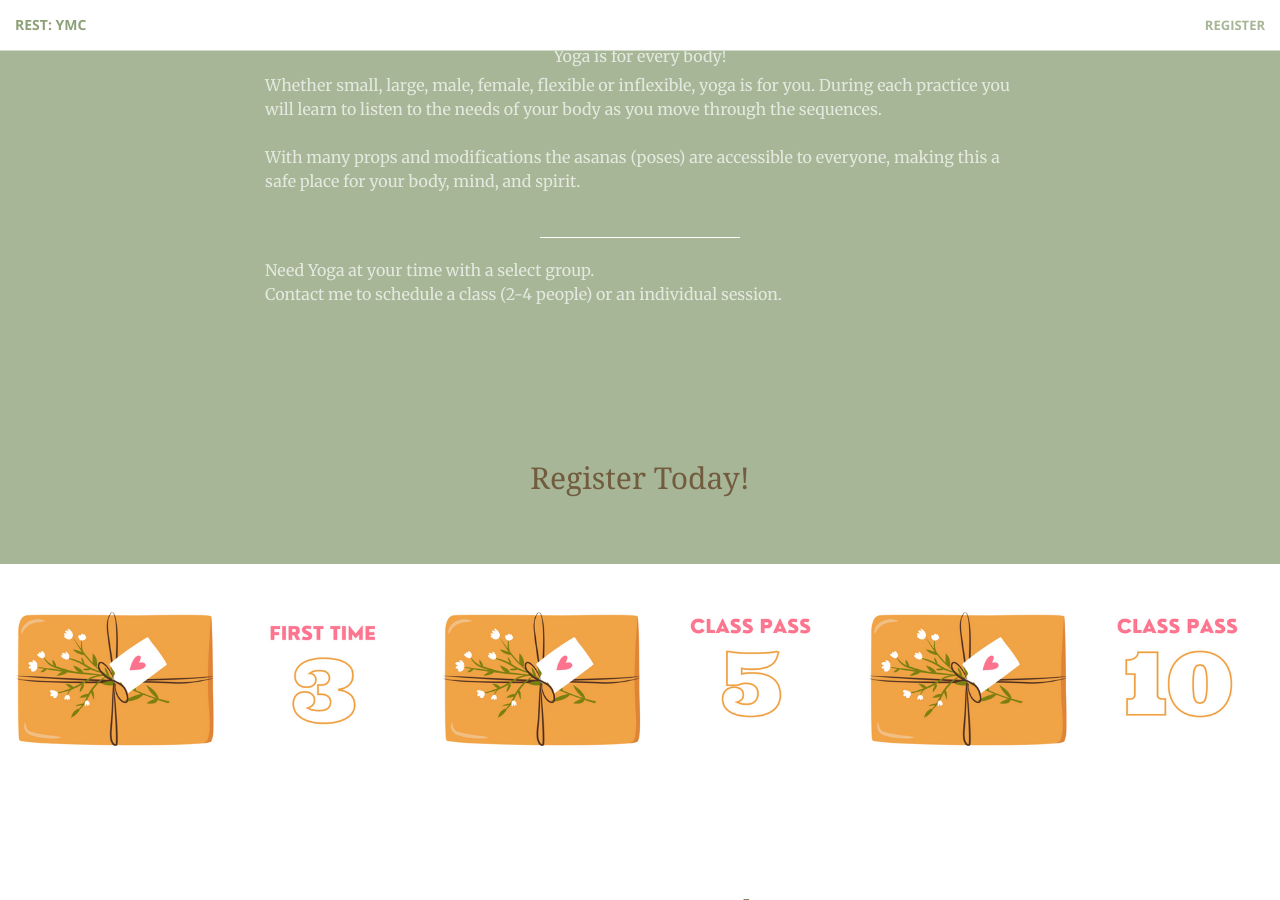
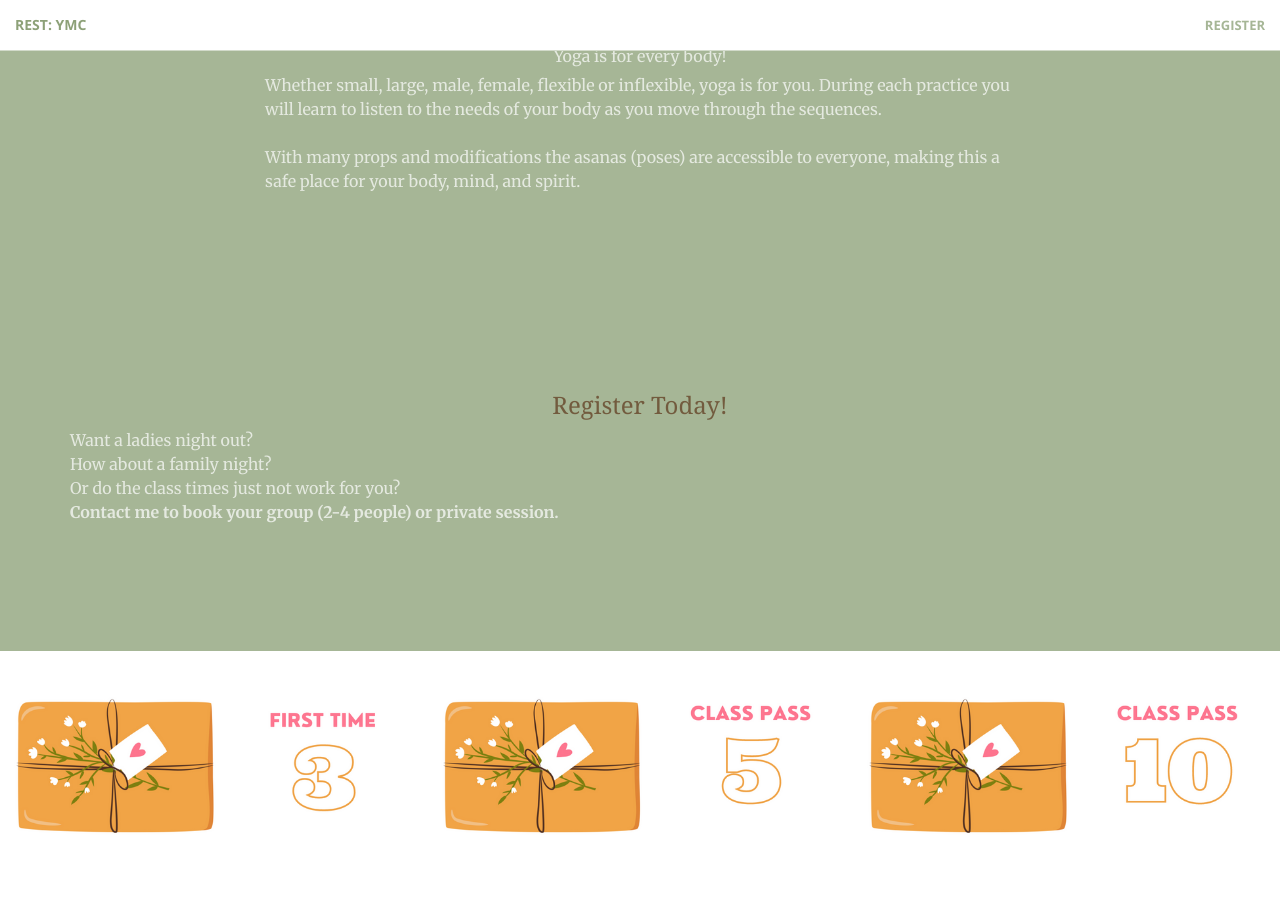
Before and after one commit to hathawayj/restymc.com, a Jekyll site: the page built from index.html, in a window 1280 px wide and 900 px high, scrolled down 1032 px. Built offline with Jekyll 4.4.1, drawn with Linux system fonts in a browser that asks for light colours.

Commit message:
new text and margin adjustment

```diff
--- a/_includes/aside.html
+++ b/_includes/aside.html
@@ -1,7 +1,7 @@
   <aside class="bg-dark">
       <div class="container text-center">
           <div class="call-to-action">
-              <h2>Register Today!</h2>
+              <h3>Register Today!</h3>
               <div id="ribbon-schedule"></div>
               <script
                   async
@@ -14,5 +14,7 @@
                   src="https://momence.com/plugin/host-schedule/host-schedule.js"
               ></script>
           </div>
+          <p class="text-faded"; align="left"> Want a ladies night out?</br>How about a family night?</br>Or do the class times just not work for you?</br><b>Contact me to book your group (2-4 people) or private session.</b></br></br> </br></br></p>
+
       </div>
   </aside>
--- a/_includes/call-to-action.html
+++ b/_includes/call-to-action.html
@@ -5,12 +5,6 @@
                 <h2 class="section-heading">About the studio</h2>
                 <hr class="light">
                 <p class="text-faded">Yoga is for every body!</br></p> <p class="text-faded"; align="left"> Whether small, large, male, female, flexible or inflexible, yoga is for you. During each practice you will learn to listen to the needs of your body as you move through the sequences.</br></br> With many props and modifications the asanas (poses) are accessible to everyone, making this a safe place for your body, mind, and spirit.</br></br></p>
-                <hr class="lightlong">
-                <p class="text-faded"; style="color:rgb(111, 92, 64);font-size:150%;">
-                </p>
-                <p class="text-faded"; align="left">
-                    Need Yoga at your time with a select group.</br> Contact me to schedule a class (2-4 people) or an individual session.
-                </p>
             </div>
         </div>
     </div>
```
